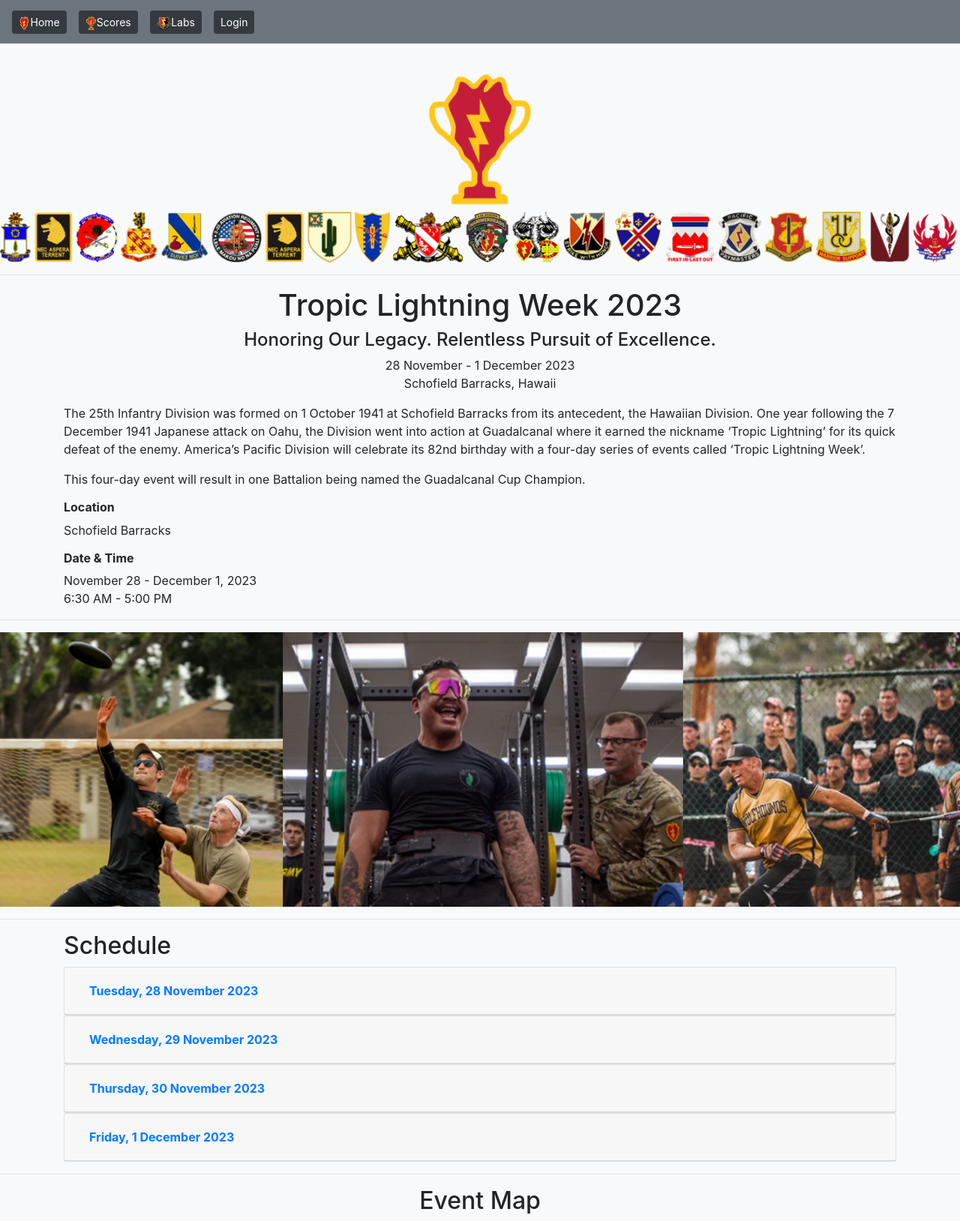
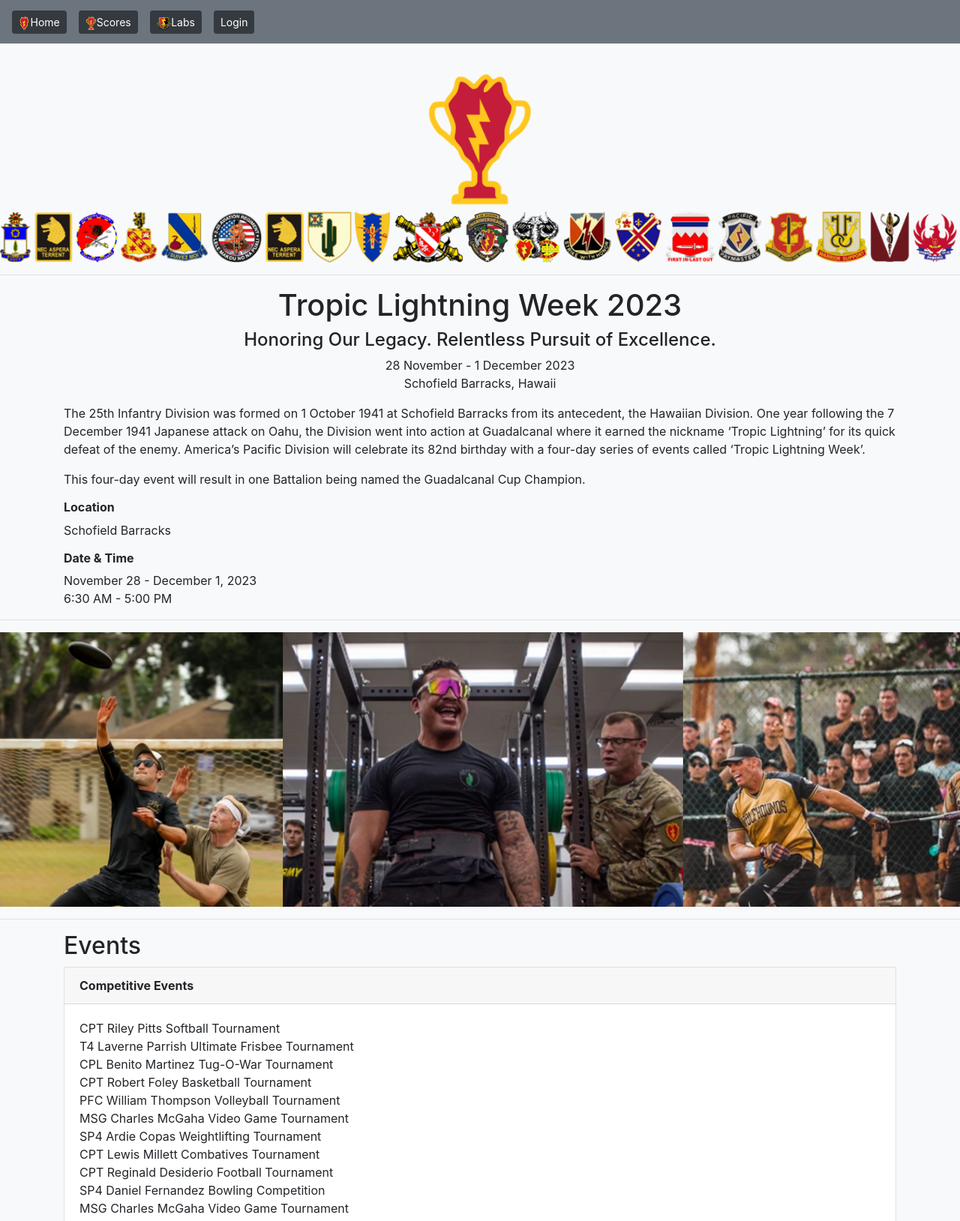
Before and after one commit to nimoooos/Guadalcanal-Cup-Scoring, a Flask app: template templates/info2.html in a window 1280 px wide. Shown: the top 1628 px of the page at 75% size. Run offline with Flask 3, Linux system fonts and the light colour scheme; the template is opened without the code that fills it, so the values that code supplies are empty; parts of the project's set-up code (start-up, migrations or seed data) failed here and were passed over; some libraries are stand-ins or nearby versions; grey boxes are pictures that could not be loaded.

Commit message:
Update info2.html

```diff
--- a/templates/info2.html
+++ b/templates/info2.html
@@ -39,7 +39,37 @@
 </div>
 <hr>
 
+
+
 <div class="container-md text-left">
+    <h2>Events</h2>
+    <div class="card">
+        <div class="card-header">
+            <strong>Competitive Events</strong>
+        </div>
+        <div class="card-body">
+            CPT Riley Pitts Softball Tournament<br>
+            T4 Laverne Parrish Ultimate Frisbee Tournament<br>
+            CPL Benito Martinez Tug-O-War Tournament<br>
+            CPT Robert Foley Basketball Tournament<br>
+            PFC William Thompson Volleyball Tournament<br>
+            MSG Charles McGaha Video Game Tournament<br>
+            SP4 Ardie Copas Weightlifting Tournament<br>
+            CPT Lewis Millett Combatives Tournament<br>
+            CPT Reginald Desiderio Football Tournament<br>
+            SP4 Daniel Fernandez Bowling Competition<br>
+            MSG Charles McGaha Video Game Tournament<br>
+            CPT Ronald Ray Cook-Off<br>
+            PFC Bryant Womack Surf Competition<br>
+            Field Feeding Cook-Off<br>
+            1LT John Warren Drone Competition<br>
+            SGT William Fournier Swimming Relay<br>
+            Bob Hope Talent Show<br>
+            10K Race<br>
+            Stress Shoot
+        </div>
+    </div>
+
     <h2>Schedule</h2>
     <div id="accordion">
         <div class="card">
```
